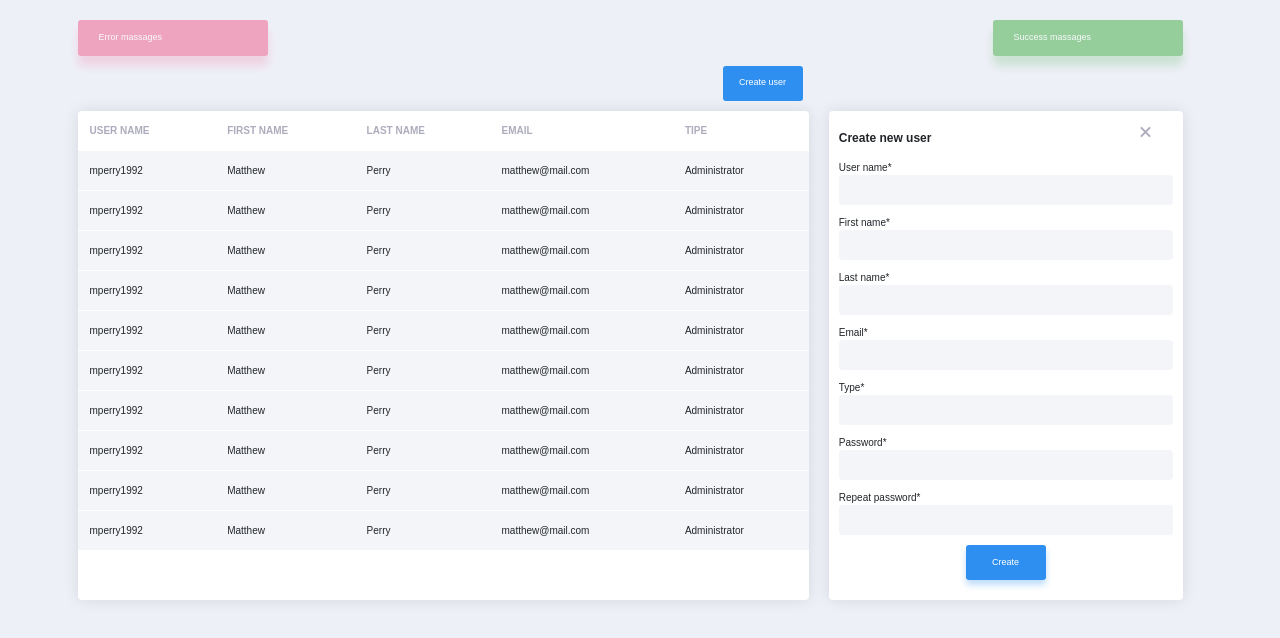
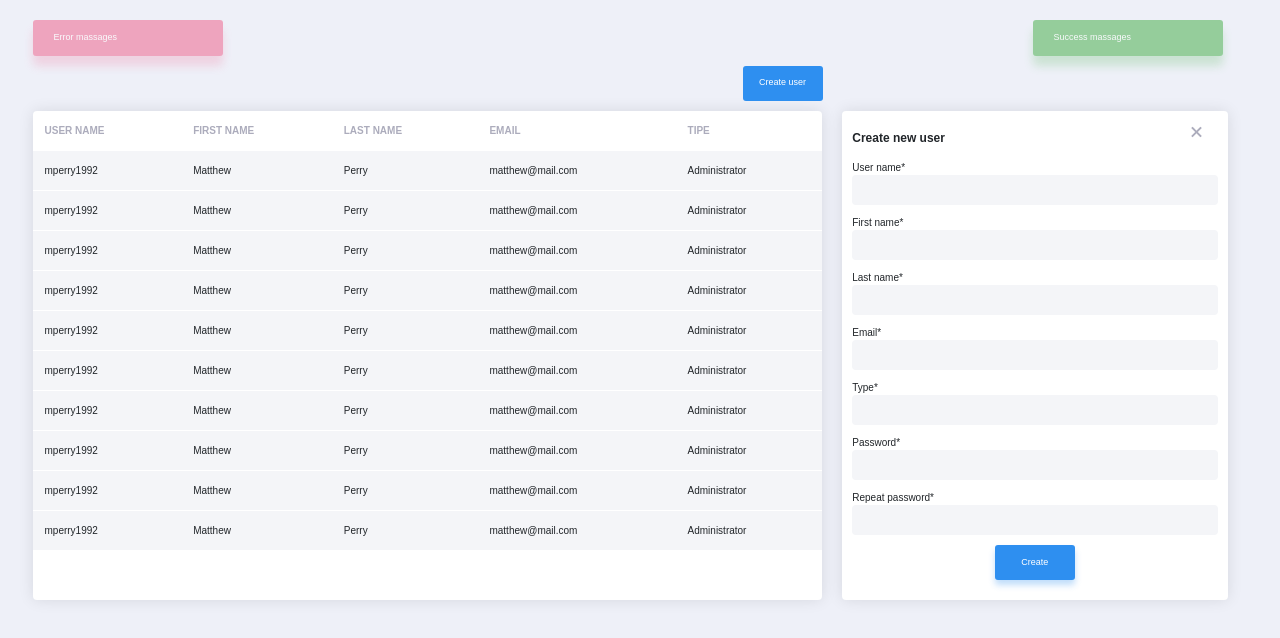
Before and after one commit to OlgaLavrishcheva/user-list-page, an Angular app: page / in a window 1280 px wide. Shown: the top 638 px of the page. Built offline with nearby package versions, Linux system fonts and the light colour scheme.

Commit message:
simple form updated

```diff
--- a/src/styles.css
+++ b/src/styles.css
@@ -7,6 +7,10 @@
 body {
   background: #eef0f8;
   margin: 2em;
+}
+
+.container {
+  max-width: 1230px;
 }
 
 h1 {
@@ -36,7 +40,7 @@ h2 {
 .close:after {
   content: "";
   position: absolute;
-  right: 10vw;
+  right: 6vw;
   width: 13px;
   height: 2px;
   background: #acacbc;
@@ -76,7 +80,7 @@ h2 {
 
 .btn-massages-susses {
   position: relative;
-  left: 915px;
+  left: 1000px;
   box-shadow: 0 10px 10px rgba(102, 187, 106, 0.4);
   background: #66bb6a;
 }
@@ -98,7 +102,7 @@ h2 {
 }
 
 .users .users-button {
-  margin-left: 645px;
+  margin-left: 710px;
   margin-bottom: 10px;
 }
 
```
